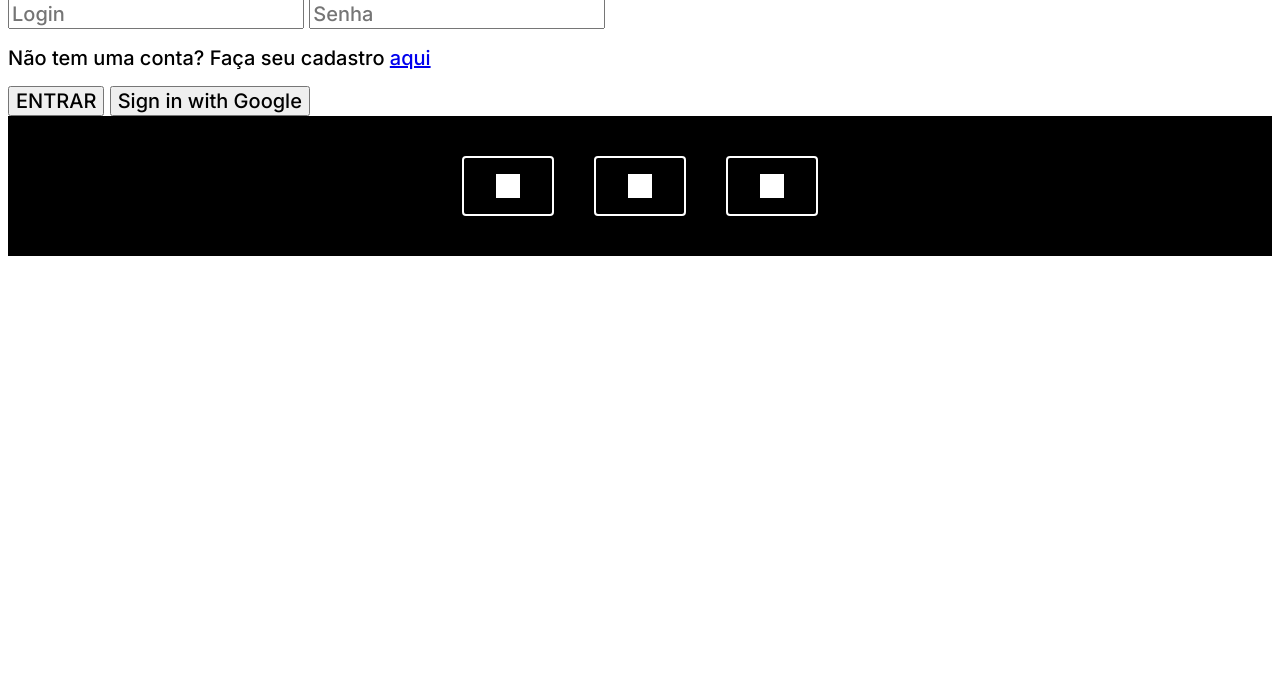
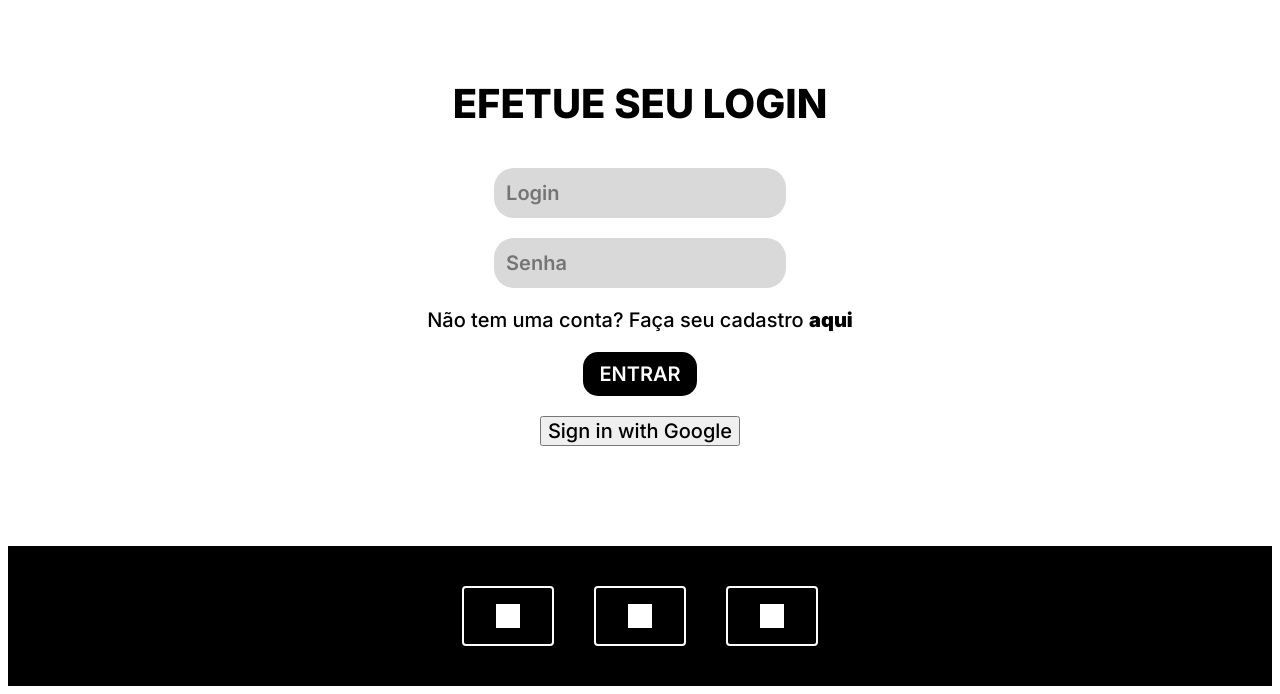
Before and after one commit to LeonSlent/ONG, a Python web app: template templates/login.html in a window 1280 px wide. Shown: the part 309-1003 px from the top of the page. Before the commit the page ends 565 px from the top, so only its background shows below. Run offline with Jinja, Linux system fonts and the light colour scheme; the template is opened without the code that fills it, so the values that code supplies are empty; grey boxes are pictures that could not be loaded.

Commit message:
ajustes html e css

```diff
--- a/templates/css/styles.css
+++ b/templates/css/styles.css
@@ -4,6 +4,8 @@
     --fonte-principal: 'Inter';
     --branco: #FFFFFF;
     --preto: #000000;
+    --cinza: #D9D9D9;
+    --fundo-botao: #333;
 }
 * {
     font-family: var(--fonte-principal);
@@ -34,7 +36,7 @@
     margin-left: 20px;
   }
 .banner-conteudo {
-    background-image: url("templates/img/banner.png");
+    background-image: url("assets/fundoHeader.png");
     background-size: cover;
     background-position: center;
     height: 300px;
@@ -65,7 +67,7 @@
     margin: 3em auto 2em auto;
     list-style: none;
 }
-.filtros-btn {
+.btn {
     background-color: var(--branco);
     border: none;
     height: 44px;
@@ -76,7 +78,7 @@
     font-size: 1rem;
     font-weight: 600;
   }
-  .filtros-btn:focus, .filtros-btn:active{
+.btn:focus, .btn:active{
     background-color: var(--preto);
     border-radius: 90px;
     cursor: pointer;
@@ -97,9 +99,8 @@
     justify-content: center;
     margin: auto;
   }
-
 .pet-card {
-    background-color: #f5f5f5;
+    background-color: var(--branco);
     border-radius: 16px;
     box-shadow: 0 4px 10px rgba(0, 0, 0, 0.2);
     overflow: hidden;
@@ -107,23 +108,20 @@
     max-width: 220px;
     font-family: var(--fonte-principal);
   }
-
 .pet-card img {
     width: 100%;
     height: auto;
     display: block;
   }
-
 .pet-card h3 {
     margin: 12px 0 8px;
     font-size: 18px;
     color: var(--preto);
   }
-
 .adotar-btn {
     margin: 10px auto 16px;
     padding: 10px 20px;
-    background-color: #000;
+    background-color: var(--preto);
     color: var(--branco);
     border: none;
     border-radius: 999px;
@@ -132,9 +130,8 @@
     cursor: pointer;
     transition: background-color 0.3s ease;
   }
-
 .adotar-btn:hover {
-    background-color: #333;
+    background-color: var(--fundo-botao);
   }
 .rodape{
     background-color: var(--preto);
@@ -155,19 +152,16 @@
     border-radius: 4px;
     transition: all 0.3s ease;
   }
-
 .link {
     display: flex;
     align-items: center;
     justify-content: center;
   }
-
 .link-logo {
     width: 24px;
     height: 24px;
     filter: brightness(0) invert(1);
   }
-
 .rodape-links-btn:hover {
     background-color: var(--branco);
   }
@@ -175,3 +169,58 @@
 .rodape-links-btn:hover .link-logo {
     filter: none;
   }
+.titulo-login{
+  font-family: VAR(--fonte-principal);
+  font-weight: 800;
+  text-align: center;
+  font-size: 40px;
+  margin-top: 2em;
+}
+.form-login{
+  font-family: var(--fonte-principal);
+  font-size: 20px;
+  display: flex;
+  flex-direction: column;
+  width:40%;
+  align-items: center;
+  justify-content: space-between;
+  margin: 2em auto 5em auto;
+  }
+.campos-login{
+    display: flex;
+    flex-direction: column;
+    gap: 1em;
+  }
+  .input-login{
+    height: 50px;
+    border-radius: 20px;
+    border: transparent;
+    background-color: var(--cinza);
+  }
+  .input-login::placeholder {
+    font-size: 20px;
+    font-weight: 600;
+  }
+  .link-cadastro {
+    text-decoration: none;
+    font-weight: 900;
+    color: var(--preto);
+  }
+  .login-btns{
+    display: flex;
+    flex-direction: column;
+    gap: 1em;
+    align-items: center;
+  }
+  .botao-login{
+    background-color: var(--preto);
+    border-radius: 90px;
+    cursor: pointer;
+    height: 44px;
+    text-decoration: none;
+    color: var(--branco);
+    padding: 10px 16px;
+    border-radius: 15px;
+    font-size: 1rem;
+    font-weight: 600;
+  }
--- a/templates/login.html
+++ b/templates/login.html
@@ -19,12 +19,17 @@
             <h1 class="banner-conteudo-titulo">SEJA BEM VINDO!</h1>
         </div>
     </header>
+    <h2 class="titulo-login">EFETUE SEU LOGIN</h2>
     <form class="form-login">
-        <input class="input-login" name="nome" id="input-nome" type="text" placeholder="Login"/>
-        <input class="input-login" name="senha" id="input-senha" type="password" placeholder="Senha"/>
-        <h2 class="redireciona-cadastro">Não tem uma conta? Faça seu cadastro <a href="#" class="link-cadastro">aqui</a></h2>
-        <button class="botao-login">ENTRAR</button>
-        <button class="button-login" id="button-login" type="button">Sign in with Google</button>
+        <div class="campos-login">
+            <input class="input-login" name="nome" id="input-nome" type="text" placeholder="  Login"/>
+            <input class="input-login" name="senha" id="input-senha" type="password" placeholder="  Senha"/>
+        </div>
+        <h3 class="redireciona-cadastro">Não tem uma conta? Faça seu cadastro <a href="#" class="link-cadastro">aqui</a></h2>
+        <div class="login-btns">
+            <button class="btn botao-login">ENTRAR</button>
+            <button class="button-login" id="button-login" type="button">Sign in with Google</button>
+        </div>
       </form>
     <footer class="rodape">
         <ul class="rodape-links">
```
Lines whose indentation alone changed are shown as unchanged.
